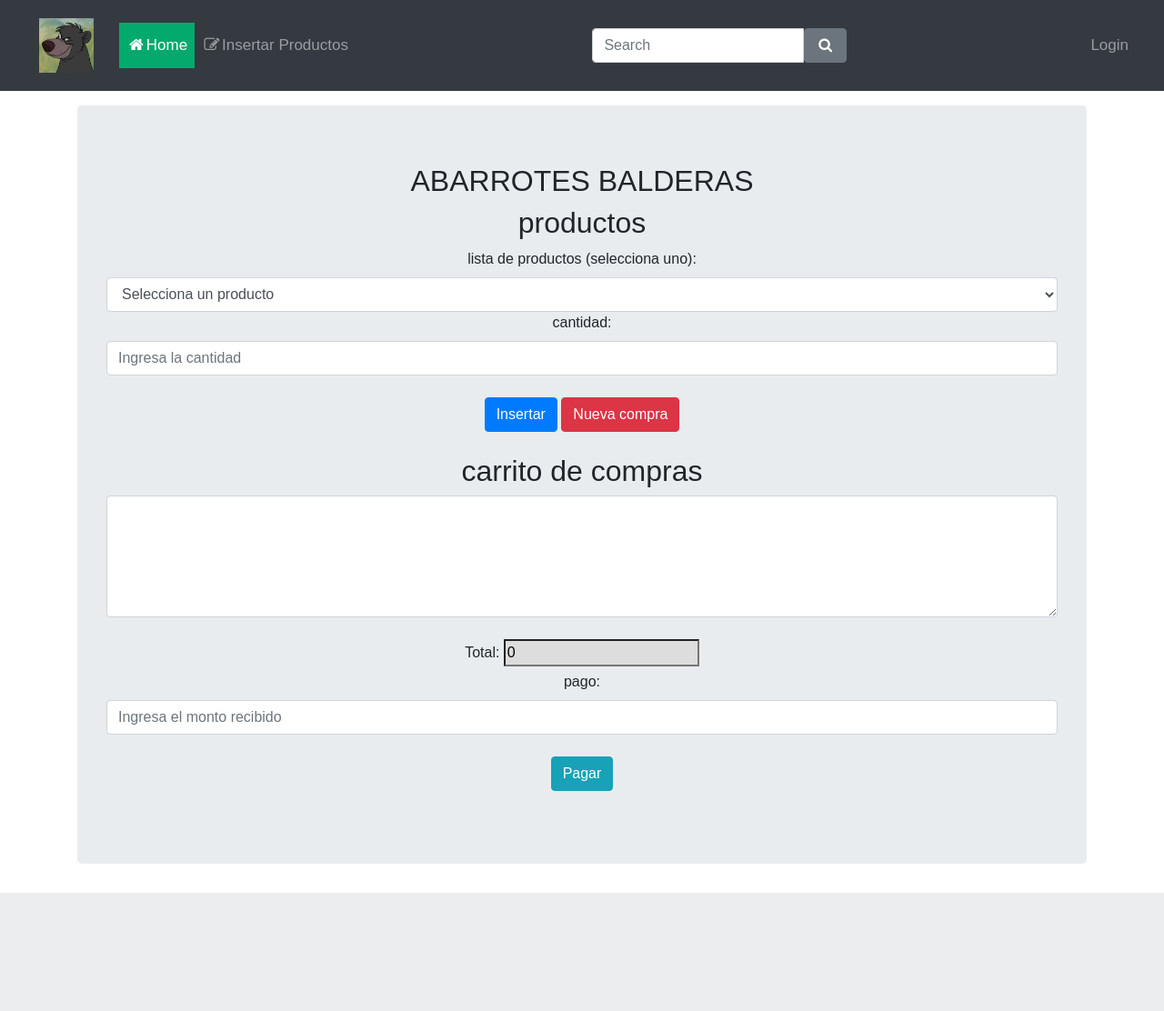
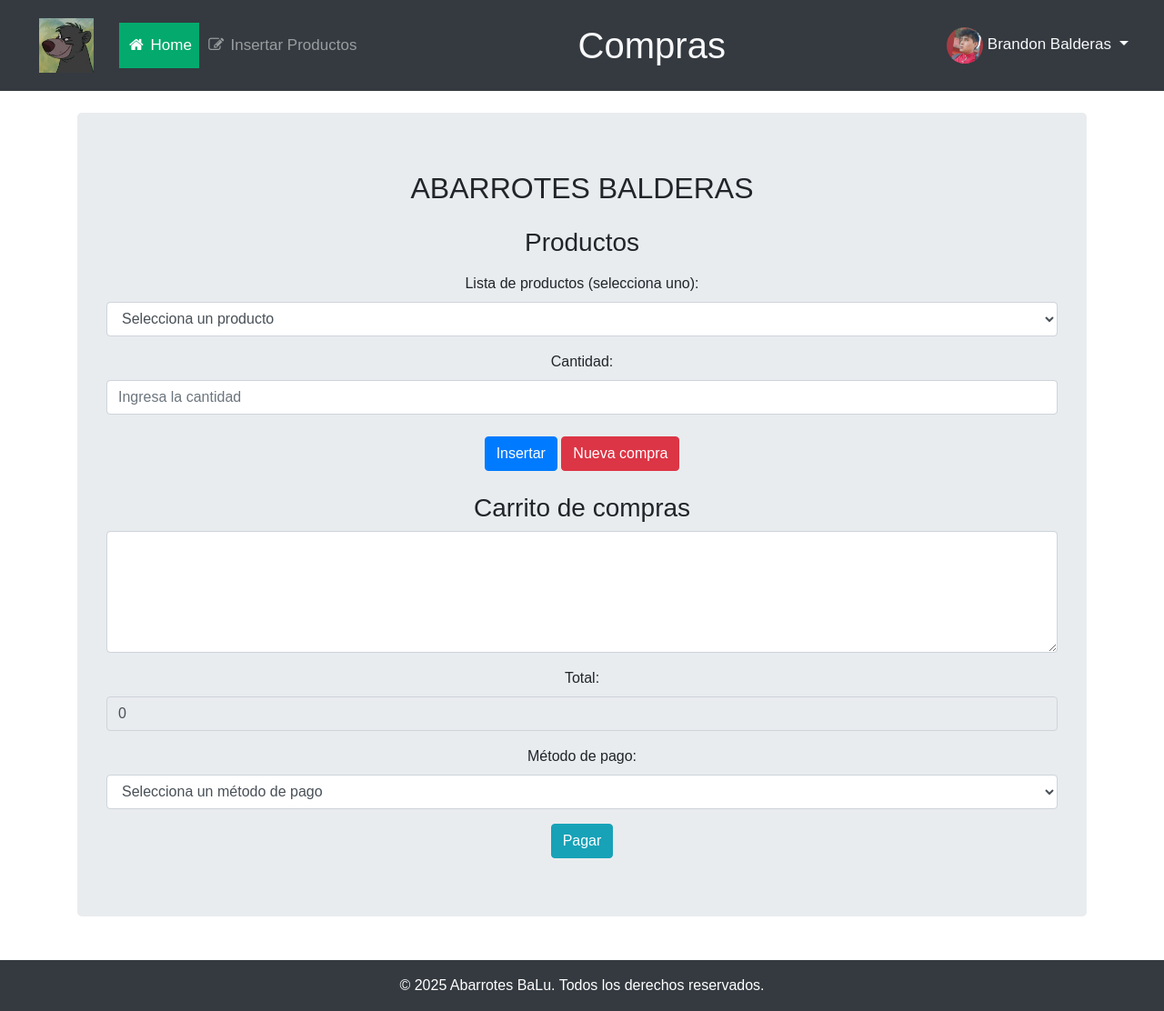
Before and after one commit to BrandonBaLu/tienda_online, a PHP site: page /frontend/templates/tienda.php in a window 1280 px wide. Shown: the whole page at 91% size. Before the commit the page ends 982 px from the top, so only its background shows below. Run offline with PHP 8.4, Linux system fonts and the light colour scheme; data comes from the database, SQL or seed files in the repository; both versions use the stored data as it was after the commit; data that the repository does not hold is empty.

Commit message:
arreglos

```diff
--- a/tienda_online/frontend/templates/conexion.php
+++ b/tienda_online/frontend/templates/conexion.php
@@ -1,3 +1,4 @@
 <?php
-    $db = new SQLite3('../../backend/sql/tienda.db');
+    //$db = new SQLite3('../../backend/sql/tienda.db');
+    $db = new SQLite3('../../backend/sql/tienda_c.db');
 ?>
--- a/tienda_online/frontend/templates/tienda.php
+++ b/tienda_online/frontend/templates/tienda.php
@@ -1,23 +1,51 @@
 <?php
     include "conexion.php";
+
+    //$sesion = $_SESSION["id_empleado"];
+    //$empelado = $db->query("SELECT * from empleado where id_empleado = $sesion");
+    $empelado = $db->query("SELECT * from empleado where id_empleado = 1");
     $resultado = $db->query("SELECT * from producto");
+    $pago = $db->query("SELECT * from metodo_pago");
+
+    while ($row = $empelado->fetchArray()) {
+      $id_empleado = $row["id_empleado"];
+      $nombre = $row["nombre"];
+      $apellido = $row["apellido_paterno"];
+      $apellido2 = $row["apellido_materno"];
+      $foto = $row["foto"];
+      $puesto = $row["puesto"];
+    }
 ?>
 
 <!DOCTYPE html>
 <html lang="es">
   <head>
-    <title>TIENDA</title>
+    <title>Tienda - Abarrotes BaLu</title>
     <meta charset="utf-8">
     <meta name="viewport" content="width=device-width, initial-scale=1">
     <link rel="stylesheet" href="https://maxcdn.bootstrapcdn.com/bootstrap/4.5.2/css/bootstrap.min.css">
     <script src="https://ajax.googleapis.com/ajax/libs/jquery/3.5.1/jquery.min.js"></script>
     <script src="https://cdnjs.cloudflare.com/ajax/libs/popper.js/1.16.0/umd/popper.min.js"></script>
     <script src="https://maxcdn.bootstrapcdn.com/bootstrap/4.5.2/js/bootstrap.min.js"></script>
-    <link rel="stylesheet" type="text/css" href="../../backend/css/sweetalert2.min.css" media="screen"/>
-    <script type="text/javascript" src="../../backend/js/carrito.js" charset="utf-8"></script>
-    <script type="text/javascript" src="../../backend/js/sweetalert2.all.min.js" charset="utf-8"></script>
-    <link rel="stylesheet" type="text/css" href="../../backend/css/styles.css" media="screen"/>
     <link rel="stylesheet" href="https://cdnjs.cloudflare.com/ajax/libs/font-awesome/4.7.0/css/font-awesome.min.css">
+    <link rel="stylesheet" type="text/css" href="../../backend/css/styles.css">
+    <script type="text/javascript" src="../../backend/js/carrito.js"></script>
+    <script type="text/javascript" src="../../backend/js/sweetalert2.all.min.js"></script>
+    <script>
+      function togglePagoEfectivo() {
+      const metodoPago = document.getElementById('metodo_pago').value;
+      const efectivoDiv = document.getElementById('efectivo_div');
+
+      // Mostrar el campo si el id_metodo es 1 (Efectivo) o 2 (Transferencia)
+      if (metodoPago === '1' || metodoPago === '4') {
+        efectivoDiv.style.display = 'block';
+      } else {
+        efectivoDiv.style.display = 'none';
+      }
+    }
+
+    </script>
+
   </head>
   <body>
     <nav class="navbar navbar-expand-lg navbar-dark bg-dark">
@@ -25,76 +53,96 @@
         <a href="../index.php" class="navbar-brand">
           <img src="../imagenes/logo.jpg" height="60" alt="Abarrotes BaLu">
         </a>
-        <button type="button" class="navbar-toggler" data-bs-toggle="collapse" data-bs-target="#navbarCollapse">
+        <button type="button" class="navbar-toggler" data-toggle="collapse" data-target="#navbarCollapse">
           <span class="navbar-toggler-icon"></span>
         </button>
         <div class="collapse navbar-collapse justify-content-between" id="navbarCollapse">
           <div class="navbar-nav">
-            <a href="../index.php" class="nav-item nav-link active"><i class="fa fa-fw fa-home"></i>Home</a>
-            <a href="../crud_tienda/insertar_productos.php" class="nav-item nav-link"><i class="fa fa-fw fa-pencil-square-o"></i>Insertar Productos</a>
+            <a href="../../index.php" class="nav-item nav-link active"><i class="fa fa-fw fa-home"></i> Home</a>
+            <a href="../crud_tienda/insertar_productos.php" class="nav-item nav-link"><i class="fa fa-fw fa-pencil-square-o"></i> Insertar Productos</a>
           </div>
-          <form class="d-flex">
-            <div class="input-group">
-              <input type="text" class="form-control" placeholder="Search">
-              <button type="button" class="btn btn-secondary"><i class="fa fa-fw fa-search"></i></button>
+          <h1 class="text-light mb-0 mx-auto">Compras</h1>
+          <div class="navbar-nav dropdown">
+            <a href="#" class="nav-link dropdown-toggle text-light" id="userMenu" data-toggle="dropdown" aria-haspopup="true" aria-expanded="false">
+              <img src="<?php echo $foto; ?>" alt="Foto de perfil" class="rounded-circle" height="40" width="40">
+              <span><?php echo $nombre . " " . $apellido; ?></span>
+            </a>
+            <div class="dropdown-menu dropdown-menu-right" aria-labelledby="userMenu">
+              <a class="dropdown-item" href="#"><i class="fa fa-user-circle"></i> Ver Perfil</a>
+              <a class="dropdown-item text-danger" href="logout.php"><i class="fa fa-sign-out"></i> Cerrar Sesión</a>
             </div>
-          </form>
-          <div class="navbar-nav">
-            <a href="#" class="nav-item nav-link">Login</a>
           </div>
         </div>
       </div>
     </nav>
-    <div class="container mt-3">
+
+    <div class="container mt-4">
       <div class="jumbotron text-center">
-        <h2 class="">ABARROTES BALDERAS</h2>
-        <form method="POST" action="ticket.php" target="_blank" name="tienda" >
-          <h2>productos</h2>
+        <h2 class="mb-4">ABARROTES BALDERAS</h2>
+        <form method="POST" action="ticket.php" target="_blank" name="tienda">
+          <h3 class="mb-3">Productos</h3>
           <div class="form-group">
-            <label for="sel1">lista de productos (selecciona uno):</label>
+            <label for="producto">Lista de productos (selecciona uno):</label>
             <select class="form-control" id="producto" name="producto">
               <option value="0" selected>Selecciona un producto</option>
               <?php
-                while ($row = $resultado->fetchArray())
-                {
-                  $id           = $row['id_producto'];
-                  $producto     = $row['producto'];
-                  $precio       = $row['precio_venta'];
-                  $cantidad     = $row['cantidad'];
-                  $descripcion  = $row['descripcion'];
-                  $existencias  = $row["existencias"];
-
-                  if ($existencias>0)
-                    {
-              ?>
-                      <option data-id="<?php echo $id?>" value="<?php echo $precio?>"> <?php echo $producto?></option>
-              <?php
-                    }
+                while ($row = $resultado->fetchArray()) {
+                  $id = $row['id_producto'];
+                  $producto = $row['producto'];
+                  $precio = $row['precio_venta'];
+                  $existencias = $row['existencias'];
+                  if ($existencias > 0) {
+                    echo "<option data-id='$id' value='$precio'>$producto</option>";
+                  }
                 }
               ?>
             </select>
 
-            <label for="cantidad">cantidad:</label>
-            <input type="number" class="form-control" id="cantidad_product"  name="cantidad_product" placeholder="Ingresa la cantidad">
-            <br>
-            <input type="button" id="insert" class="btn btn-primary" onclick="insertar()" value="Insertar">
-            <input type="button" id ="compra" class="btn btn-danger" onclick="limpiar()"  value="Nueva compra">
-            <br>
-            <br>
-            <h2>carrito de compras</h2>
-            <textarea class="form-control" rows="5" id="comment" name="comment" ></textarea>
-            <input type="hidden" id="idProductos" name="idProductos" value=""/>
-            <br>
+            <label for="cantidad_product" class="mt-3">Cantidad:</label>
+            <input type="number" class="form-control" id="cantidad_product" name="cantidad_product" placeholder="Ingresa la cantidad">
+
+            <div class="mt-4">
+              <button type="button" id="insert" class="btn btn-primary" onclick="insertar()">Insertar</button>
+              <button type="button" id="compra" class="btn btn-danger" onclick="limpiar()">Nueva compra</button>
+            </div>
+          </div>
+
+          <h3 class="mt-4">Carrito de compras</h3>
+          <textarea class="form-control" rows="5" id="comment" name="comment"></textarea>
+          <input type="hidden" id="idProductos" name="idProductos" value="">
+
+          <div class="form-group mt-3">
             <label for="totalCompra">Total:</label>
-            <input type="text" value="0" id="totalCompra" name="totalCompra" class="campodeshabilitado">
-            <br>
-            <label for="cantidad">pago:</label>
-            <input type="number" class="form-control" id="pago" placeholder="Ingresa el monto recibido" name="pago">
-            <br>
-            <input type="submit" class="btn btn-info" value="Pagar" onclick="validateForm()">
+            <input type="text" value="0" id="totalCompra" name="totalCompra" class="form-control" readonly>
           </div>
+
+          <div class="form-group">
+            <label for="metodo_pago">Método de pago:</label>
+            <select class="form-control" id="metodo_pago" name="metodo_pago" onchange="togglePagoEfectivo()">
+              <option value="">Selecciona un método de pago</option>
+              <?php
+                while ($row = $pago->fetchArray()) {
+                  $id_metodo = $row['id_metodo'];
+                  $metodo_pago = $row['metodo'];
+                  echo "<option value='$id_metodo'>$metodo_pago</option>";
+                }
+              ?>
+            </select>
+          </div>
+
+          <div class="form-group" id="efectivo_div" style="display: none;">
+            <label for="pago">Pago:</label>
+            <input type="number" class="form-control" id="pago" name="pago" placeholder="Ingresa el monto recibido">
+          </div>
+
+          <button type="submit" class="btn btn-info" onclick="validateForm()">Pagar</button>
         </form>
       </div>
     </div>
+
+    <!-- Footer -->
+    <footer class="bg-dark text-white text-center py-3 mt-5">
+      <p class="mb-0">© 2025 Abarrotes BaLu. Todos los derechos reservados.</p>
+    </footer>
   </body>
 </html>
--- a/tienda_online/index.php
+++ b/tienda_online/index.php
@@ -110,7 +110,8 @@
                     $existencias = $row['existencias'];
                     $descripcion = $row['descripcion'];
                     $ruta_imagen = $row['ruta_imagen']; // Ruta de la imagen
-                    // Crear una tarjeta para cada producto
+                    // Crear una tarjeta para cada producto si hay en existencias o si existencias es mayor a 0
+                    if ($existencias > 0) {
                             echo '
                         <div class="col-md-4 mb-4">
                             <div class="card h-100">
@@ -126,6 +127,7 @@
                         </div>
                         ';
                     }
+                }
             } else {
                 echo '<p class="text-center">No se encontraron productos en la base de datos.</p>';
             }
```
Also changed, not shown: tienda_online/backend/sql/tienda_c.sql (+16 -9 lines), tienda_online/frontend/templates/ticket.php (+137 -46 lines), tienda_online/backend/css/styles.css (line endings or trailing spaces), tienda_online/backend/sql/tienda.db, tienda_online/backend/sql/tienda_c.db, tienda_online/frontend/imagenes/productos/aceite.jpg (renamed from tienda_online/frontend/imagenes/aceite.jpg), tienda_online/frontend/imagenes/productos/barritas.jpg (renamed from tienda_online/frontend/imagenes/barritas.jpg), tienda_online/frontend/imagenes/productos/boing.jpg (renamed from tienda_online/frontend/imagenes/boing.jpg), tienda_online/frontend/imagenes/productos/coca_cola.jpg (renamed from tienda_online/frontend/imagenes/coca_cola.jpg), tienda_online/frontend/imagenes/productos/jarrito.jpg (renamed from tienda_online/frontend/imagenes/jarrito.jpg), tienda_online/frontend/imagenes/usuario/brandon.jpg (added). Lines whose indentation alone changed are shown as unchanged.
